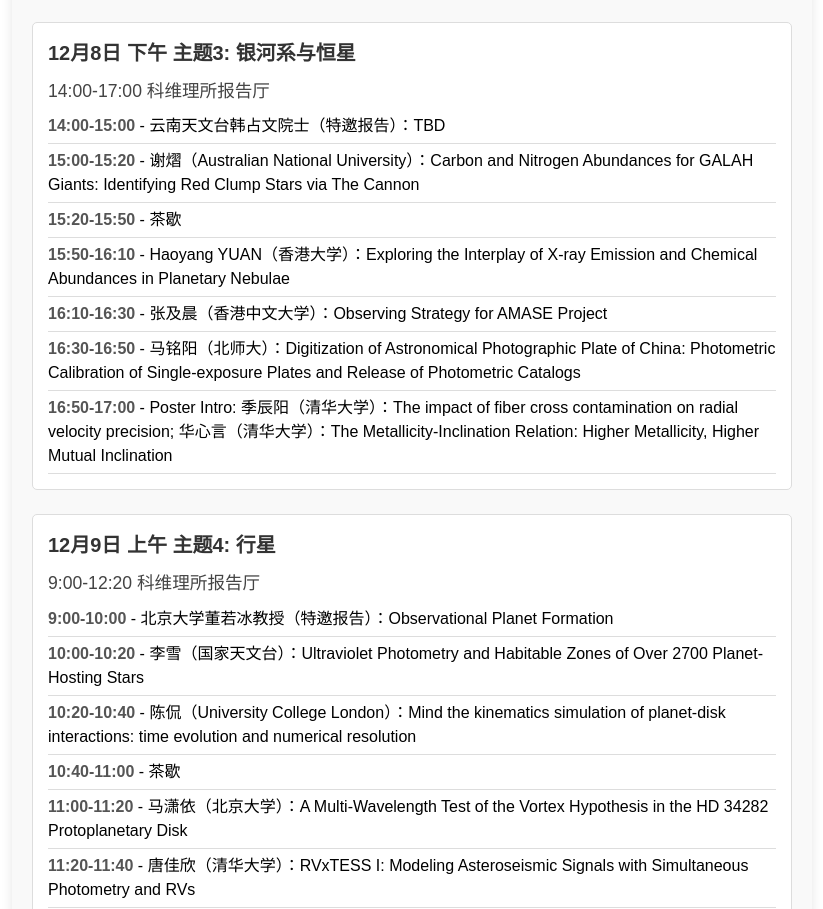
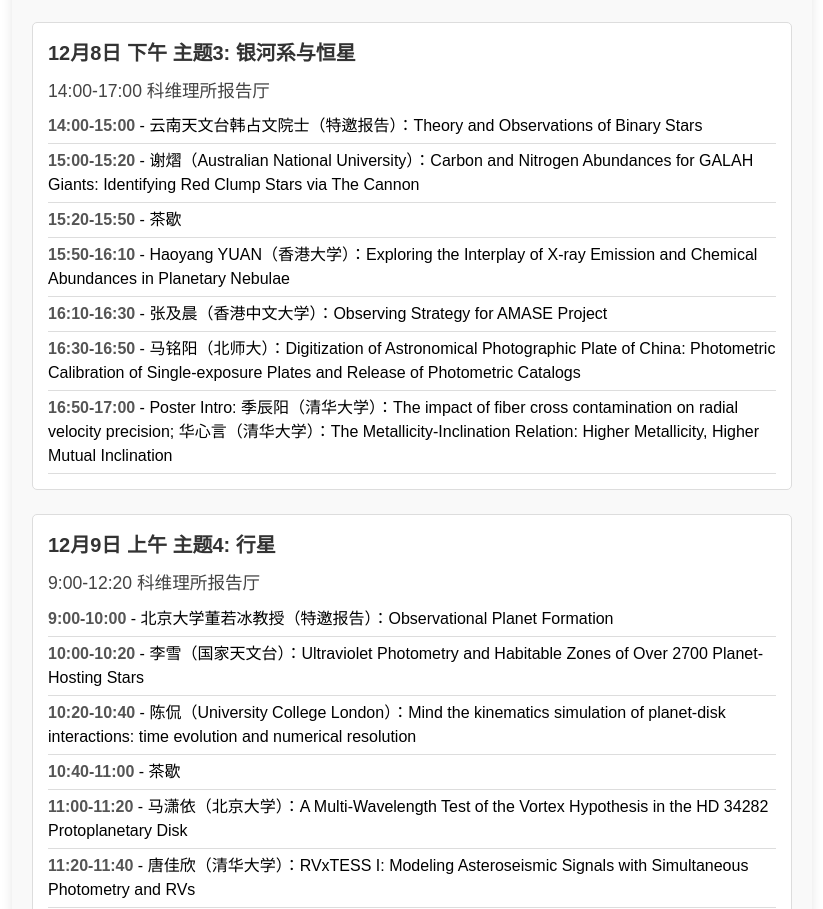
Before and after one commit to mars-knowsnothing/phd-forum, a Vue app: page /schedule in a window 1280 px wide. Shown: the part 3370-4279 px from the top of the page, without its empty margins (228-1051 px from the left). Built offline with nearby package versions, Linux system fonts and the light colour scheme.

Commit message:
1. add new scheduled event

```diff
--- a/src/views/Schedule.vue
+++ b/src/views/Schedule.vue
@@ -165,7 +165,7 @@ export default defineComponent({
         "time": "14:00-17:00",
         "location": "科维理所报告厅",
         "sessions": [
-          { "time": "14:00-15:00", "description": "云南天文台韩占文院士（特邀报告）：TBD" },
+          { "time": "14:00-15:00", "description": "云南天文台韩占文院士（特邀报告）：Theory and Observations of Binary Stars" },
           { "time": "15:00-15:20", "description": "谢熠（Australian National University）：Carbon and Nitrogen Abundances for GALAH Giants: Identifying Red Clump Stars via The Cannon" },
           { "time": "15:20-15:50", "description": "茶歇" },
           { "time": "15:50-16:10", "description": "Haoyang YUAN（香港大学）：Exploring the Interplay of X-ray Emission and Chemical Abundances in Planetary Nebulae" },
```
